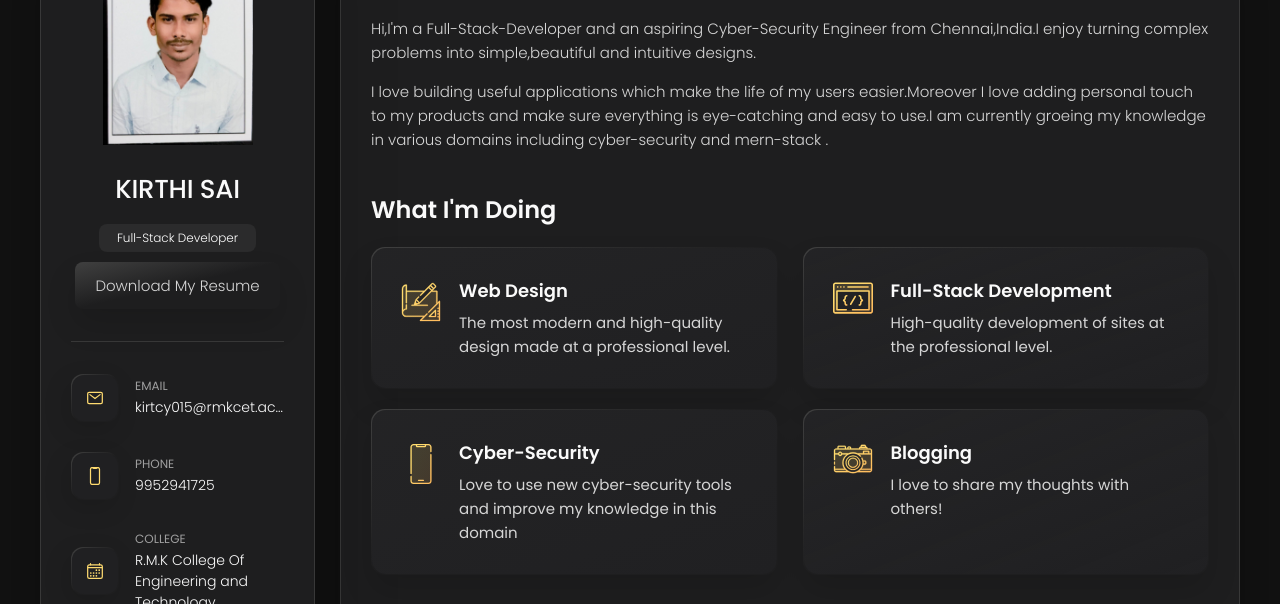
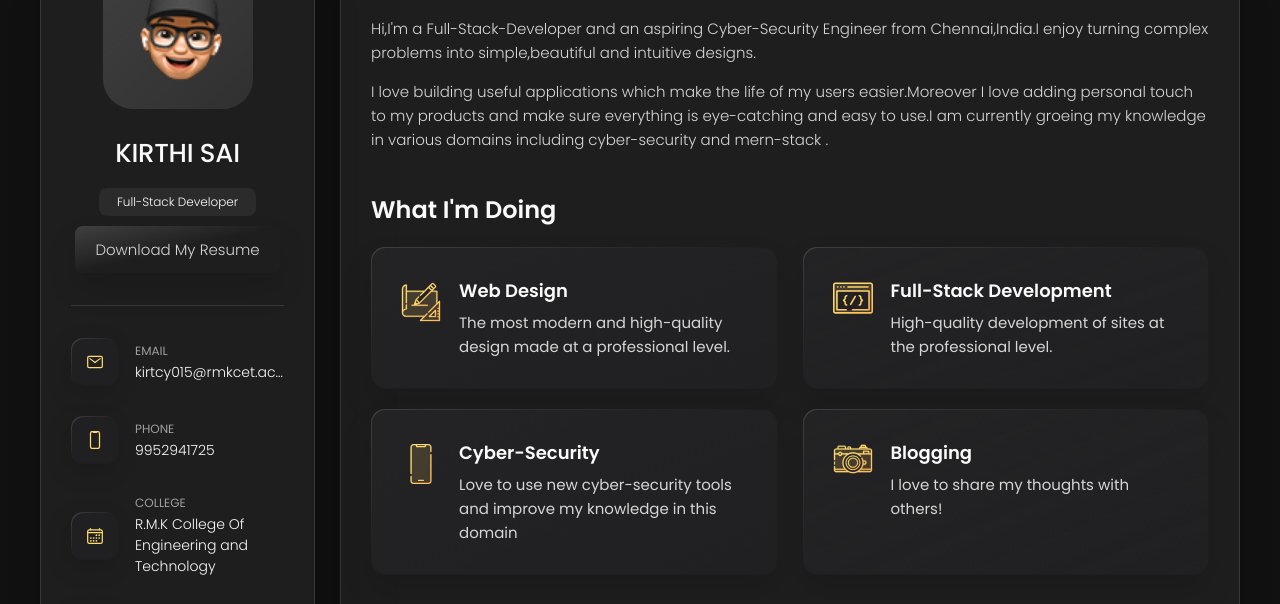
Before and after one commit to KirthiSaiT/KirthiSai-portfolio, a plain HTML site: page index.html in a window 1280 px wide. Shown: the part 162-766 px from the top of the page. Drawn offline with nearby package versions, Linux system fonts and the light colour scheme.

Commit message:
changed profile

```diff
--- a/index.html
+++ b/index.html
@@ -43,7 +43,7 @@
       <div class="sidebar-info">
 
         <figure class="avatar-box">
-            <img src="./assets/images/kirthipicmain.jpg" alt="Richard Hanrick" width="80">
+            <img src="./assets/images/avatar-1.png" alt="Richard Hanrick" width="80">
         </figure>
 
         <div class="info-content">
```
